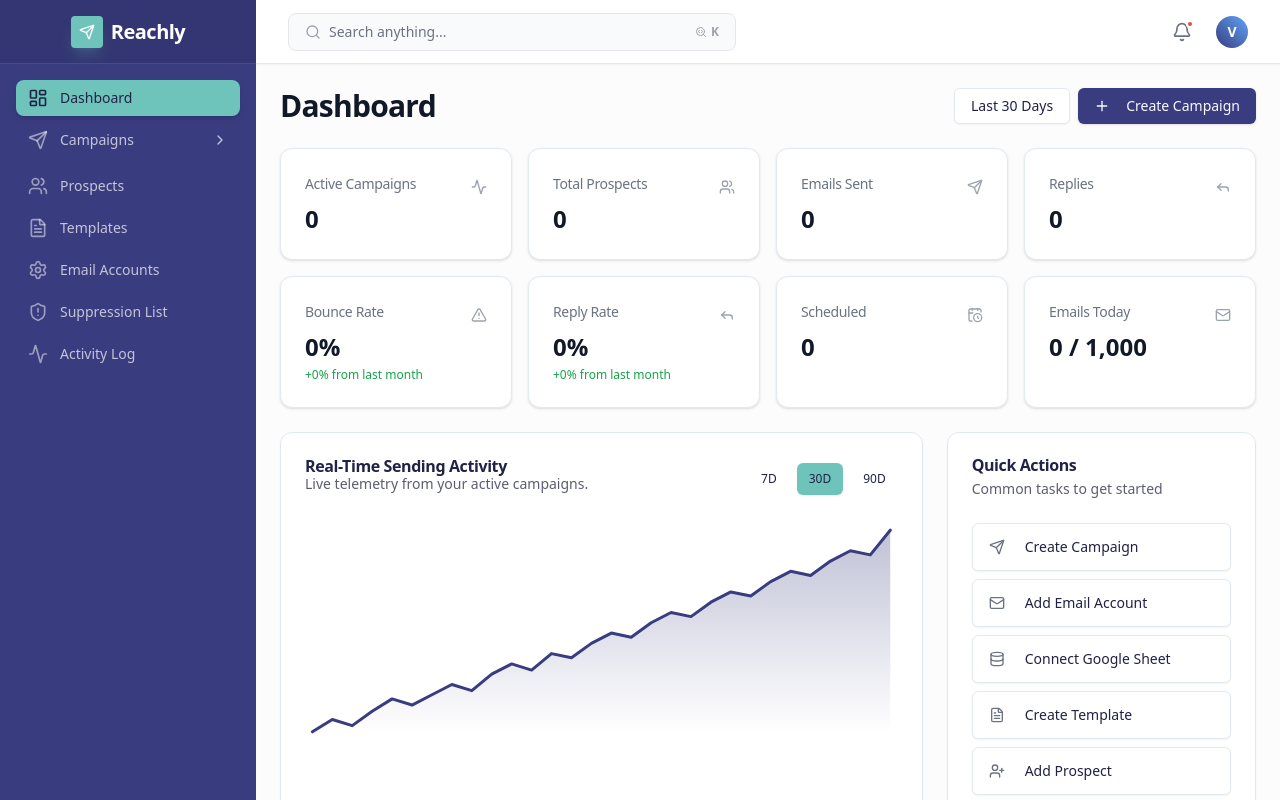
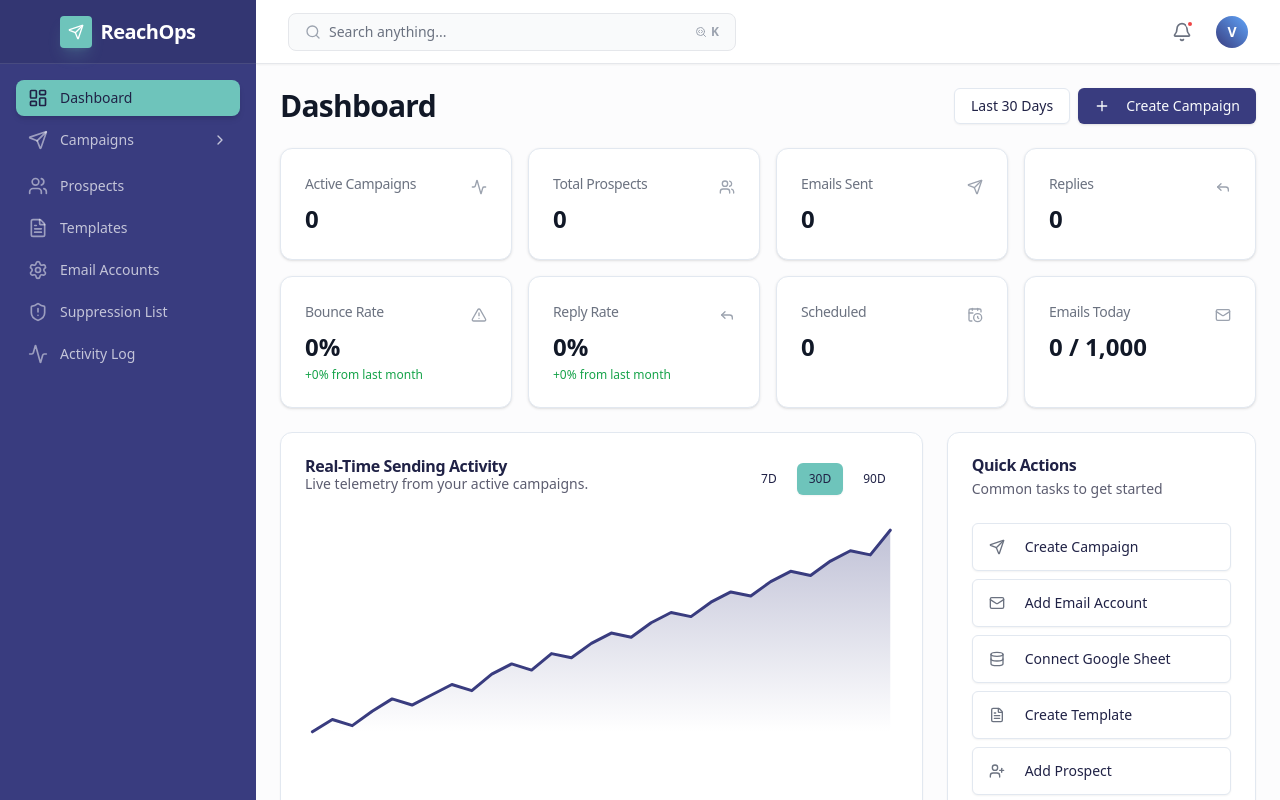
Before and after one commit to Vamsi-hub-ai/ReachOps, a React (Vite) app: page /dashboard in a window 1280 px wide. Built offline with nearby package versions, Linux system fonts and the light colour scheme.

Commit message:
Rename application to ReachOps

```diff
--- a/index.html
+++ b/index.html
@@ -4,7 +4,7 @@
     <meta charset="UTF-8" />
     <link rel="icon" type="image/svg+xml" href="/favicon.svg" />
     <meta name="viewport" content="width=device-width, initial-scale=1.0" />
-    <title>email-ai</title>
+    <title>ReachOps</title>
   </head>
   <body>
     <div id="root"></div>
--- a/package.json
+++ b/package.json
@@ -1,5 +1,5 @@
 {
-  "name": "email-ai",
+  "name": "reachops",
   "private": true,
   "version": "0.0.0",
   "type": "module",
--- a/src/layouts/DashboardLayout.tsx
+++ b/src/layouts/DashboardLayout.tsx
@@ -61,7 +61,7 @@ export default function DashboardLayout() {
             <div className="w-8 h-8 rounded bg-secondary flex items-center justify-center shadow-lg shadow-secondary/20">
               <Send className="w-4 h-4 text-white" />
             </div>
-            <span className="text-xl font-bold text-white tracking-tight">Reachly</span>
+            <span className="text-xl font-bold text-white tracking-tight">ReachOps</span>
           </div>
         </div>
 
--- a/src/pages/EmailAccounts.tsx
+++ b/src/pages/EmailAccounts.tsx
@@ -269,7 +269,7 @@ export default function EmailAccounts() {
                           )}
                         </div>
                         <h3 className="text-lg font-semibold text-gray-900">Choose an account</h3>
-                        <p className="text-sm text-gray-500">to continue to Reachly Platform</p>
+                        <p className="text-sm text-gray-500">to continue to ReachOps Platform</p>
                       </div>
 
                       {showManualOAuth ? (
```
